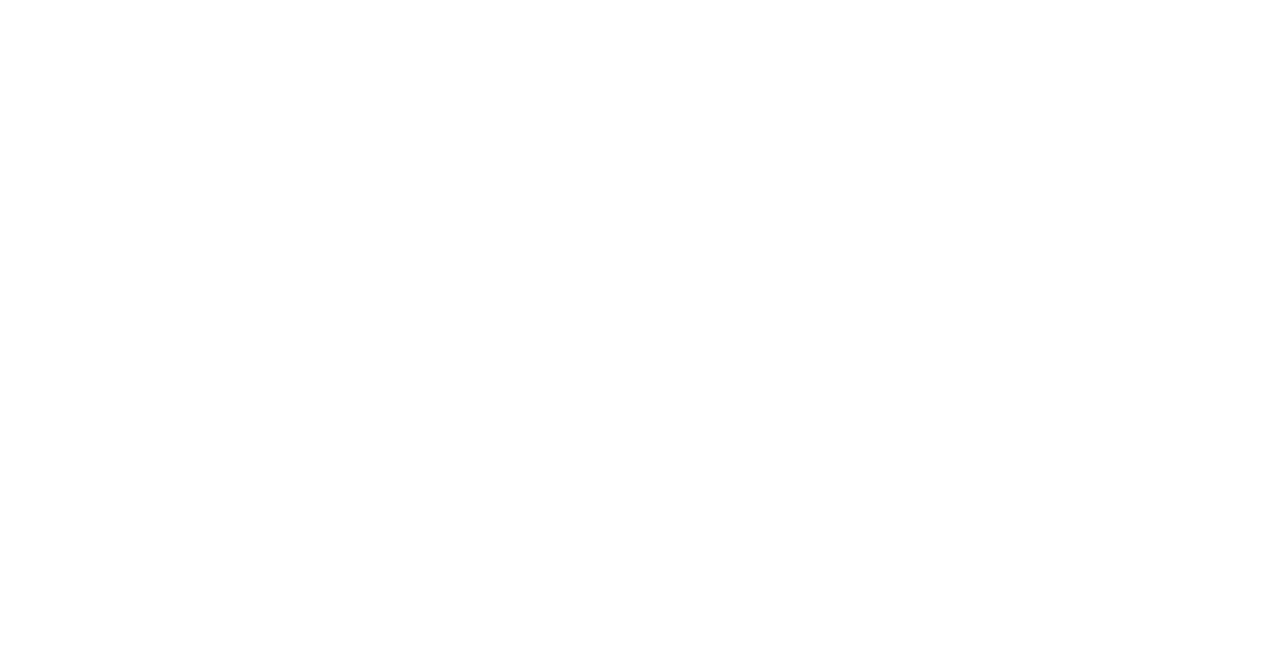
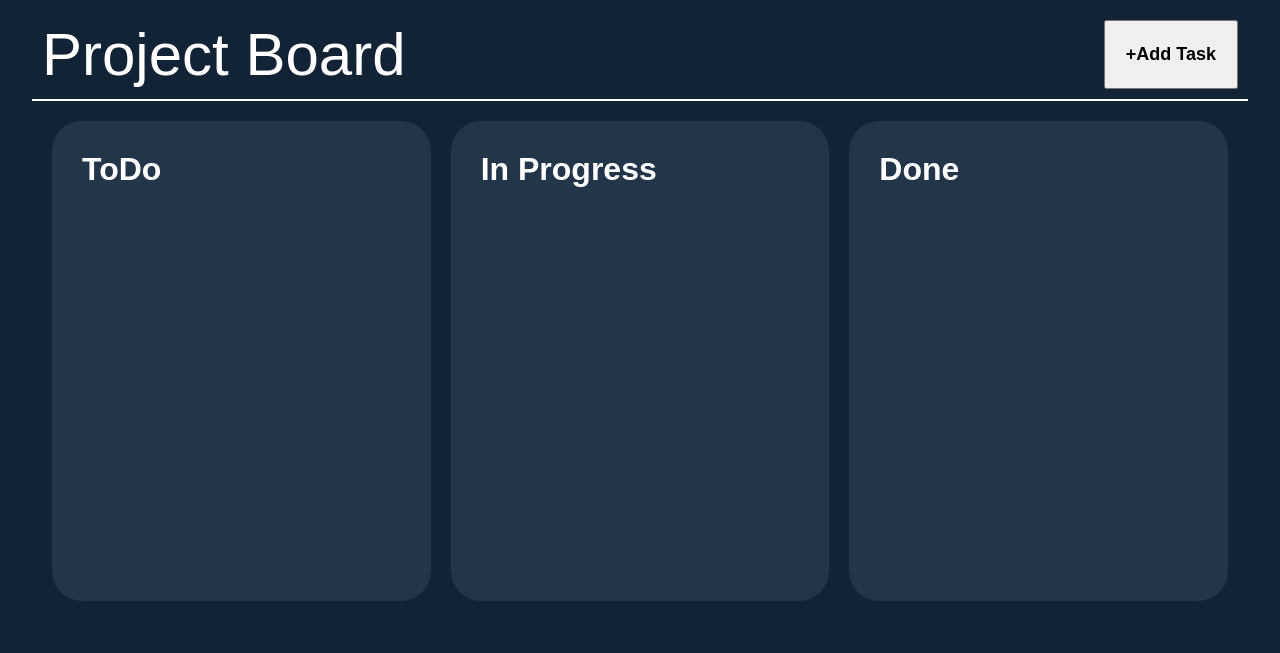
Before and after one commit to piyushdhakad001/js-kanban-board, a plain HTML site: page index.html in a window 1280 px wide. Drawn offline with Linux system fonts and the light colour scheme.

Commit message:
Style kanban board interface

```diff
--- a/index.html
+++ b/index.html
@@ -7,7 +7,29 @@
   <link rel="stylesheet" href="style.css">
 </head>
 <body>
+  <div class="container">
+    <div class="header">
+      <p class="title">Project Board</p>
+      <button class="add-button">+Add Task</button>
+    </div>
 
+    <div class="board">
+      <div class="column task-box-1">
+        <div class="task-header">ToDo</div>
+        <div class="task-cont"></div>
+      </div>
+
+      <div class="column task-box-2">
+        <div class="task-header">In Progress</div>
+        <div class="task-cont"></div>
+      </div>
+
+      <div class="column task-box-3">
+        <div class="task-header">Done</div>
+        <div class="task-cont"></div>
+      </div>
+    </div>
+  </div>
   <script src="script.js"></script>
 </body>
 </html>
--- a/style.css
+++ b/style.css
@@ -0,0 +1,59 @@
+*{
+  margin: 0;
+  padding: 0;
+  color: white;
+  font-family: Arial, Helvetica, sans-serif;
+}
+body{
+  display: flex;
+  justify-content: center;
+  align-items: center;
+  background: rgb(18, 35, 54);
+
+}
+.container{
+  width: 95%;
+  min-height: 80vh;
+  margin-top: 10px;
+}
+.header{
+  display: flex;
+  justify-content: space-between;
+  font-size: 60px;
+  border-bottom: 2px solid;
+  padding: 10px;
+}
+button{
+  color: black;
+  font-size: large;
+  font-weight: bolder;
+  padding: 0 20px 0 20px;
+}
+.board{
+  display: grid;
+  grid-template-columns: repeat(3, 1fr);
+  /* border: 1px solid; */
+  gap: 20px;
+  padding: 20px;
+
+}
+
+.column{
+  /* display: flex;
+  flex-direction: column; */
+  min-height: 60vh;
+  background: rgb(34, 53, 73);
+  border-radius:30px;
+}
+.task-header{
+  font-size: xx-large;
+  font-weight: bolder;
+  padding: 30px;
+}
+
+
+.task-cont {
+    min-height: 250px;
+
+    padding: 10px;
+}
```
